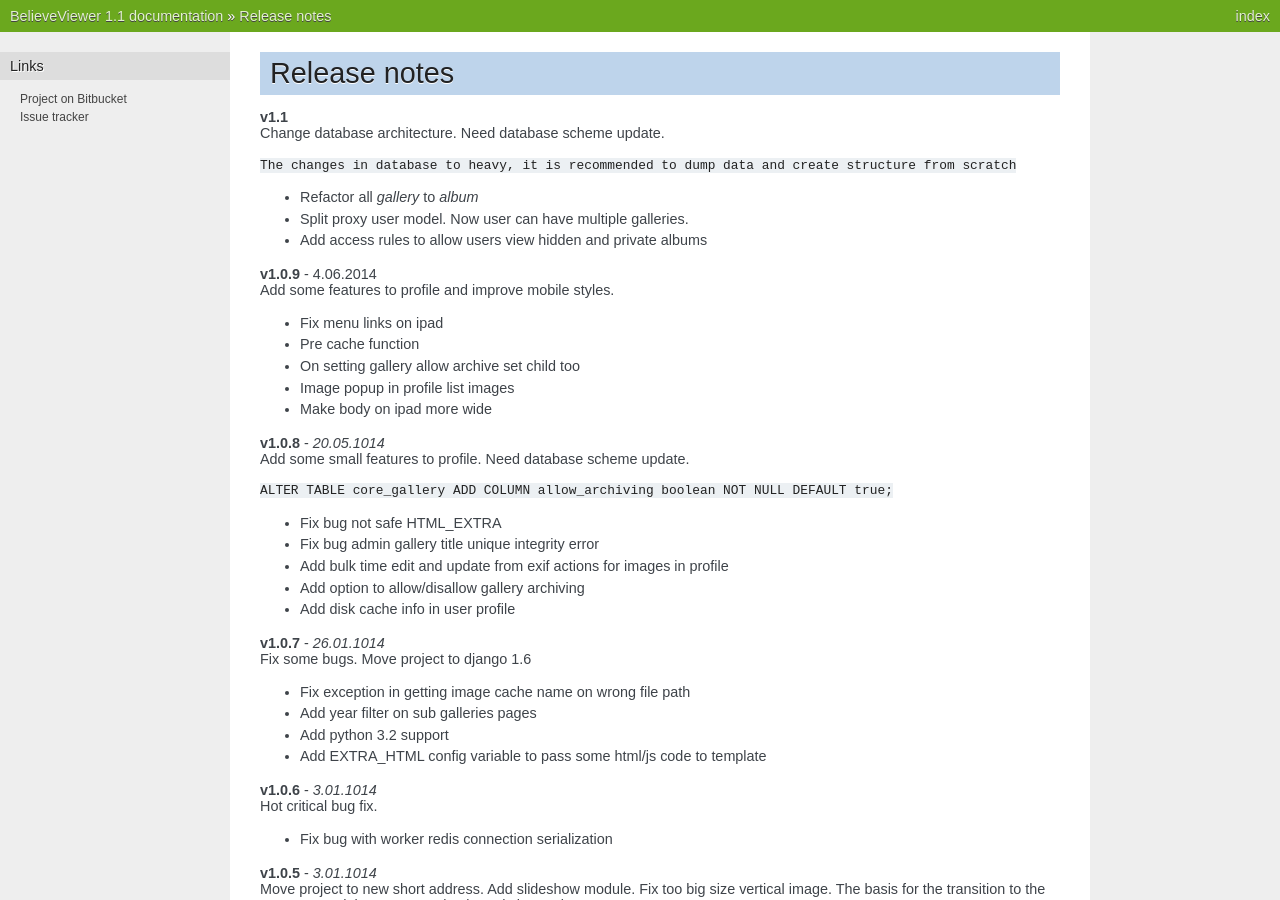
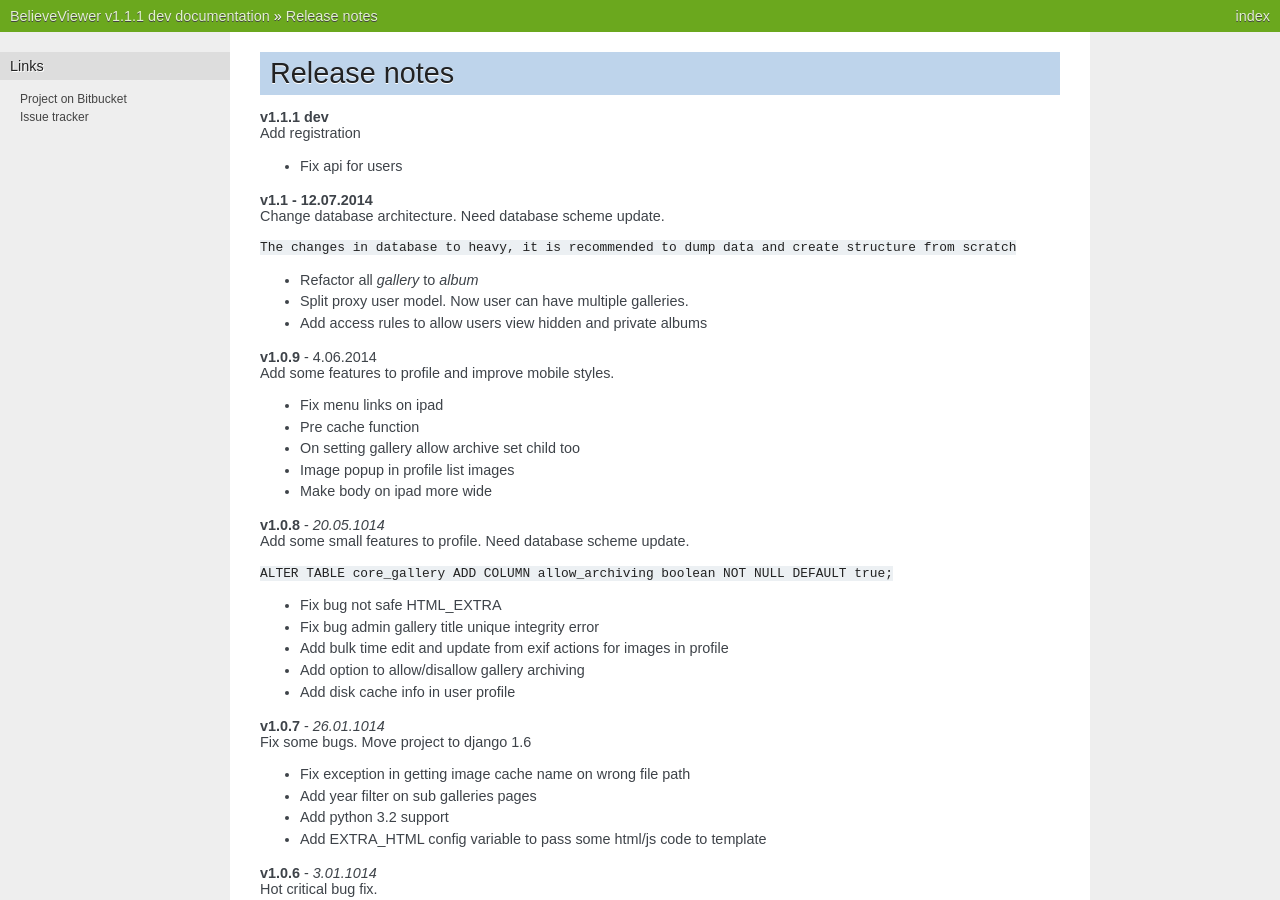
Before and after one commit to b7w/bviewer, a Sphinx documentation site: the page built from docs/notes/release.rst, in a window 1280 px wide and 900 px high. Built offline with Sphinx 7.4.7, drawn with Linux system fonts in a browser that asks for light colours; some of the changed text lies outside the part shown.

Commit message:
Fix api for users

```diff
--- a/docs/conf.py
+++ b/docs/conf.py
@@ -52,7 +52,7 @@ copyright = '2014, B7W'
 # The short X.Y version.
 version = '1.1'
 # The full version, including alpha/beta/rc tags.
-release = '1.1'
+release = 'v1.1.1 dev'
 
 # The language for content autogenerated by Sphinx. Refer to documentation
 # for a list of supported languages.
--- a/docs/notes/release.rst
+++ b/docs/notes/release.rst
@@ -4,7 +4,13 @@ Release notes
 
 .. index:: Release notes
 
-| **v1.1**
+| **v1.1.1 dev**
+| Add registration
+
+* Fix api for users
+
+
+| **v1.1 - 12.07.2014**
 | Change database architecture. Need database scheme update.
 
 | ``The changes in database to heavy,
--- a/setup.py
+++ b/setup.py
@@ -9,7 +9,7 @@ if os.path.exists('bviewer/settings/local.py'):
 
 setup(
     name='bviewer',
-    version='1.1',
+    version='v1.1.1 dev',
     install_requires=[
         'django>=1.6,<1.7',
         'django-rq',
```
Also changed, not shown: 1 other file.
